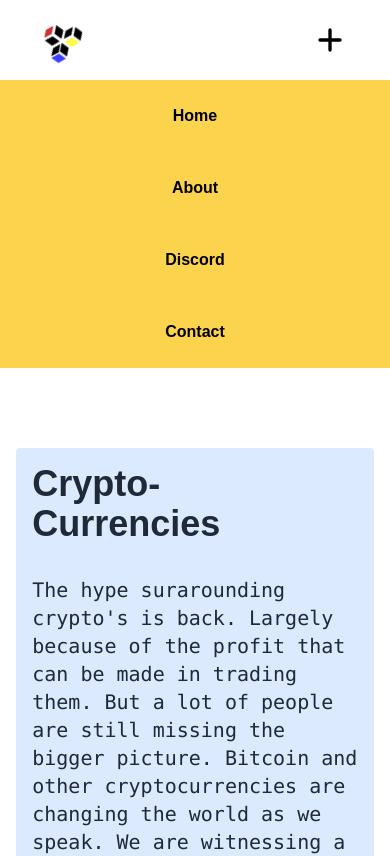
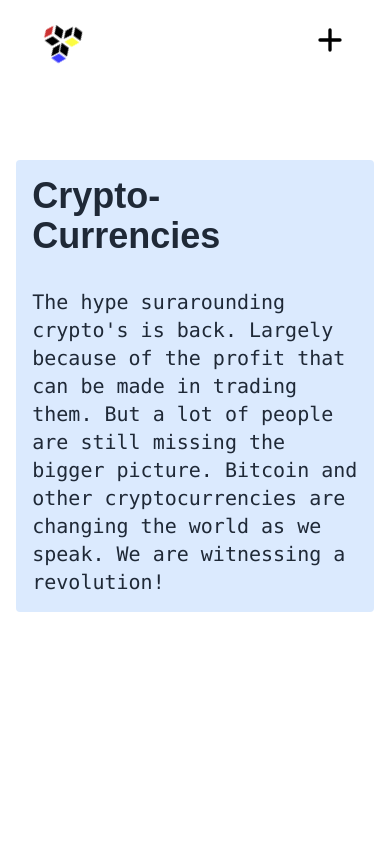
Before and after one commit to PaulRuigrok/react_website, a React (Create React App) app: page / in a window 390 px wide. Shown: the top 856 px of the page. Built offline with nearby package versions, Linux system fonts and the light colour scheme.

Commit message:
new menu mobile, 'open' state for the menu is weird

```diff
--- a/src/App.js
+++ b/src/App.js
@@ -12,6 +12,7 @@ function App() {
   // TOGGLE MENU
   const [isOpen, setIsOpen] = useState(false)
   const toggle = () => {
+    console.log('toggled!')
     setIsOpen(!isOpen)
   }
   // HIDE MENU WHEN SCREEN IS RESIZED
@@ -30,6 +31,7 @@ function App() {
 
   return (
     <>
+      {console.log(isOpen)}
       <Navbar toggle={toggle}/>
       <Dropdown isOpen={isOpen} toggle={toggle} />
       <Switch>
--- a/src/Discord/index.js
+++ b/src/Discord/index.js
@@ -3,7 +3,7 @@ import React from 'react'
 const Discord = () => {
     return (
         <div className='flex justify-center'>
-           <a href='https://discord.gg/FhcrZyAawC' target="_blank" className= 'p10 text-9xl font-display text-gray-800 font-bold '> Check it!</a>
+           {/* <a href='https://discord.gg/FhcrZyAawC' target="_blank" className= 'p10 text-9xl font-display text-gray-800 font-bold '> Check it!</a>  */}
         </div>
     )
 }
--- a/src/shared/Nav/Dropdown.js
+++ b/src/shared/Nav/Dropdown.js
@@ -5,15 +5,14 @@ import {Link} from 'react-router-dom'
 const Dropdown = ({isOpen, toggle}) => {
 
     return (
-        <div className={`${isOpen ? 'menucustom' :'menucustom-expanded' }
-        grid grid-rows-4 text-center items-center bg-yellow-300 sticky top-20 z-50 overflow-hidden`}
+        <div className={`${!isOpen ? 'menucustom' : 'menucustom-expanded' }
+        md:hidden grid grid-rows-4 text-center items-center bg-yellow-300 sticky top-20 z-50 overflow-hidden`}
+
         onClick={toggle}>
-
             <Link to="/" className = 'p-6 font-bold'>Home</Link>
             <Link to="/About" className = 'p-6 font-bold'>About</Link>
             <Link to="/Discord" className = 'p-6 font-bold'>Discord</Link>
             <Link to="/Contact" className = 'p-6 font-bold'>Contact</Link>
-
         </div>
     )
 }
--- a/src/shared/Nav/index.js
+++ b/src/shared/Nav/index.js
@@ -3,8 +3,7 @@ import {Link} from 'react-router-dom'
 import { ReactComponent as LogoSvg } from './logo.svg'
 
 const Navbar = ({toggle}) => {
-    const [menuOpen, setMenuOpen] = useState (true)
-
+    const [menuOpen, setMenuOpen] = useState (false)
     const openMenu = () => {
         setMenuOpen(!menuOpen)
     }
@@ -16,7 +15,7 @@ const Navbar = ({toggle}) => {
                     <LogoSvg className='w-10 md:w-14 animate-spin'/>
                     <h2 className= 'text-2xl hidden md:text-4xl md:flex ml-10 font-display font-bold'>how_to_crypto.com</h2>
                 </Link>
-                <div className = {`${menuOpen ? 'menubutton' : 'menubutton-open'} cursor-pointer md:hidden flex items-center flex justify-center items-center`}
+                <div className = {`${!menuOpen ? 'menubutton' : 'menubutton-open'} cursor-pointer md:hidden flex items-center flex justify-center items-center`}
                     onClick={()=>{toggle();openMenu(true)}}>
 
                 <svg className={`w-10 h-10`} fill="none" stroke="currentColor" viewBox="0 0 24 24" xmlns="http://www.w3.org/2000/svg"><path strokeLinecap="round" strokeLinejoin="round" strokeWidth={2} d="M12 6v6m0 0v6m0-6h6m-6 0H6" /></svg>
```
